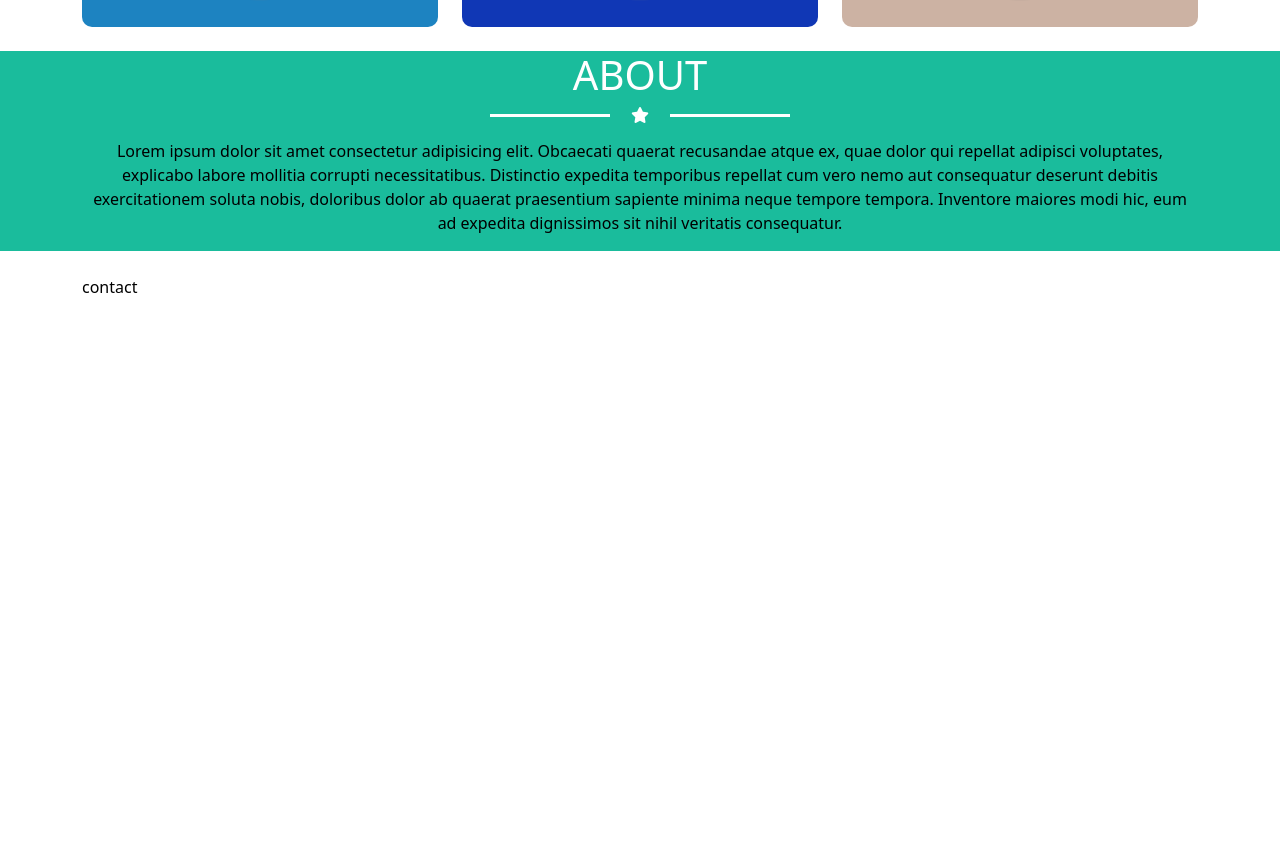
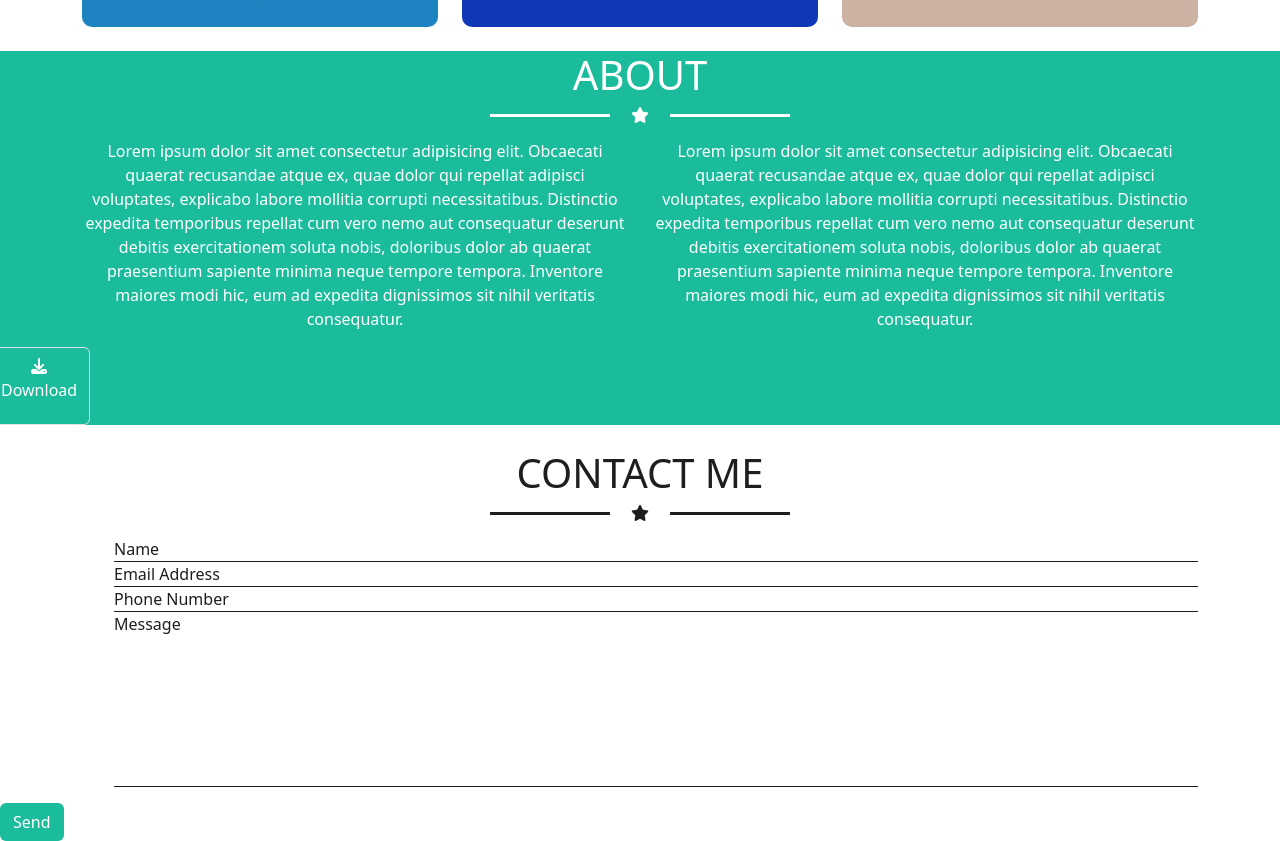
Before and after one commit to giadavolpin/html-css-bootstrap-freelancer, a plain HTML site: page index.html in a window 1280 px wide. Shown: the part 969-1810 px from the top of the page. Before the commit the page ends 1268 px from the top, so only its background shows below. Drawn offline with nearby package versions, Linux system fonts and the light colour scheme.

Commit message:
btn green

```diff
--- a/index.html
+++ b/index.html
@@ -91,13 +91,32 @@
                   <!-- qui after -->
                 </div>
                 <div class="row row-col-2">
-                    <div class="col">Lorem ipsum dolor sit amet consectetur adipisicing elit. Obcaecati quaerat recusandae atque ex, quae dolor qui repellat adipisci voluptates, explicabo labore mollitia corrupti necessitatibus. Distinctio expedita temporibus repellat cum vero nemo aut consequatur deserunt debitis exercitationem soluta nobis, doloribus dolor ab quaerat praesentium sapiente minima neque tempore tempora. Inventore maiores modi hic, eum ad expedita dignissimos sit nihil veritatis consequatur.</div>
-                </div>
+                    <div class="col bianco">Lorem ipsum dolor sit amet consectetur adipisicing elit. Obcaecati quaerat recusandae atque ex, quae dolor qui repellat adipisci voluptates, explicabo labore mollitia corrupti necessitatibus. Distinctio expedita temporibus repellat cum vero nemo aut consequatur deserunt debitis exercitationem soluta nobis, doloribus dolor ab quaerat praesentium sapiente minima neque tempore tempora. Inventore maiores modi hic, eum ad expedita dignissimos sit nihil veritatis consequatur.</div>
+                    <div class="col bianco">Lorem ipsum dolor sit amet consectetur adipisicing elit. Obcaecati quaerat recusandae atque ex, quae dolor qui repellat adipisci voluptates, explicabo labore mollitia corrupti necessitatibus. Distinctio expedita temporibus repellat cum vero nemo aut consequatur deserunt debitis exercitationem soluta nobis, doloribus dolor ab quaerat praesentium sapiente minima neque tempore tempora. Inventore maiores modi hic, eum ad expedita dignissimos sit nihil veritatis consequatur.</div>
+                  </div>
+              </div>
+              <div class="btn bianco border row justify-content-center text-center">
+                  <i class="fa-solid fa-download bianco row "></i>
+                  <p class="row">Download</p>
               </div>
         </section>
         <section id="contact" class="">
-            <div class="container">
-                contact
+            <div class="container-md">
+                <h1 class="text-uppercase text-center">Contact me</h1>
+                <div class="text-center star d-flex justify-space-between align-items-center m-auto pb-3">
+                  <!-- qui before -->
+                  <i class="fa-solid fa-star"></i>
+                  <!-- qui after -->
+                </div>
+                <ul>
+                  <li>Name</li>
+                  <li>Email Address</li>
+                  <li>Phone Number</li>
+                  <li class="p-150">Message</li>
+                </ul>
+            </div>
+            <div class="d-grid gap-2 d-md-block">
+              <button class="btn bg-green" type="button">Send</button>
             </div>
         </section>
     </main>
--- a/style.css
+++ b/style.css
@@ -1,5 +1,5 @@
 :root{
-    --nero: rgb rgb(30, 30, 30);
+    --nero: rgb(30, 30, 30);
     --verde: rgb(26, 188, 156);
     --bianco: rgb(255,255,255);
     --headfoot: rgb(44, 62, 80, 1);
@@ -13,6 +13,7 @@ body{
 
 .bg-green{
     background-color: var(--verde);
+    color: var(--bianco);
 }
 .bg-footer{
     background-color: var(--footer);
@@ -52,11 +53,14 @@ img.avatar{
 .star:before , .star:after{
     content: "";
     display: block;
-    background-color: var(--bianco);
+    background-color: var(--bianco); /* modificare qui colore */
     height: 3px;
     width: 40%;
 }
 #portfolio .star:before , #portfolio .star:after{
+    background-color: var(--nero);
+}
+#contact .star:before , #contact .star:after{
     background-color: var(--nero);
 }
 .layover-container{
@@ -85,3 +89,13 @@ img.avatar{
     padding-top: 20px;
     border-radius: 10px; /* controllare qui */
 }
+.border{
+    border: 1px solid var(--bianco);
+}
+li{
+    border-bottom: 1px solid var(--nero);
+    list-style-type: none;
+}
+.p-150{
+    padding-bottom: 150px;
+}
```
